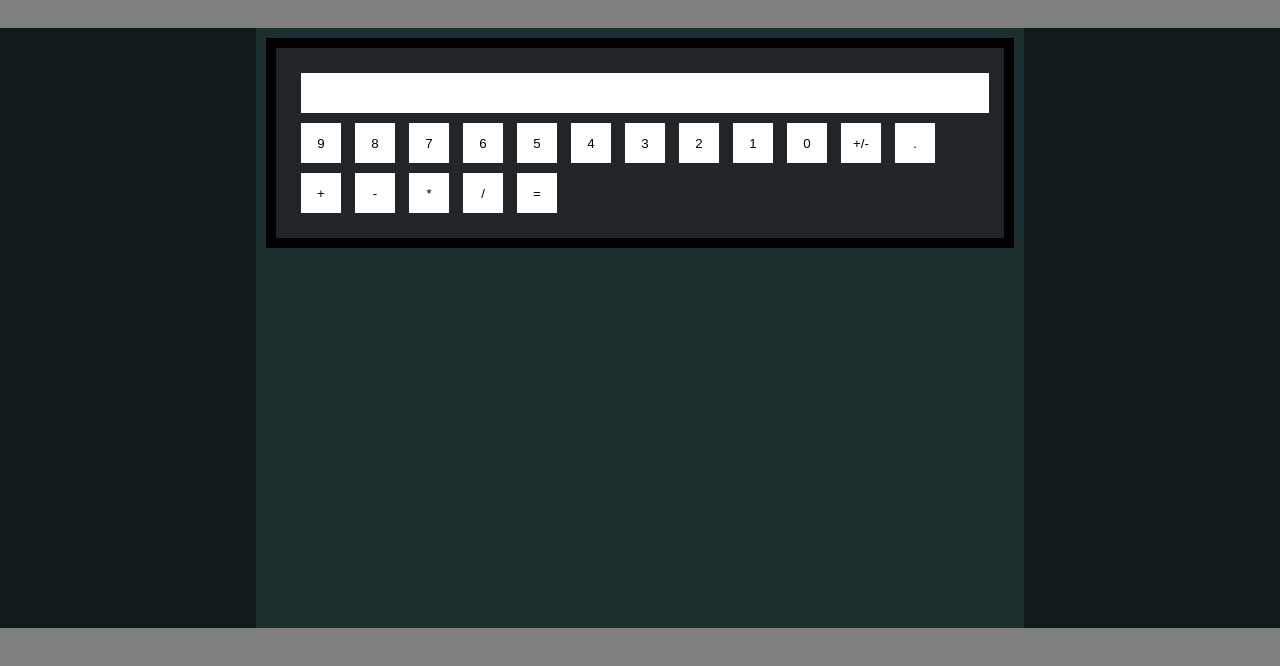
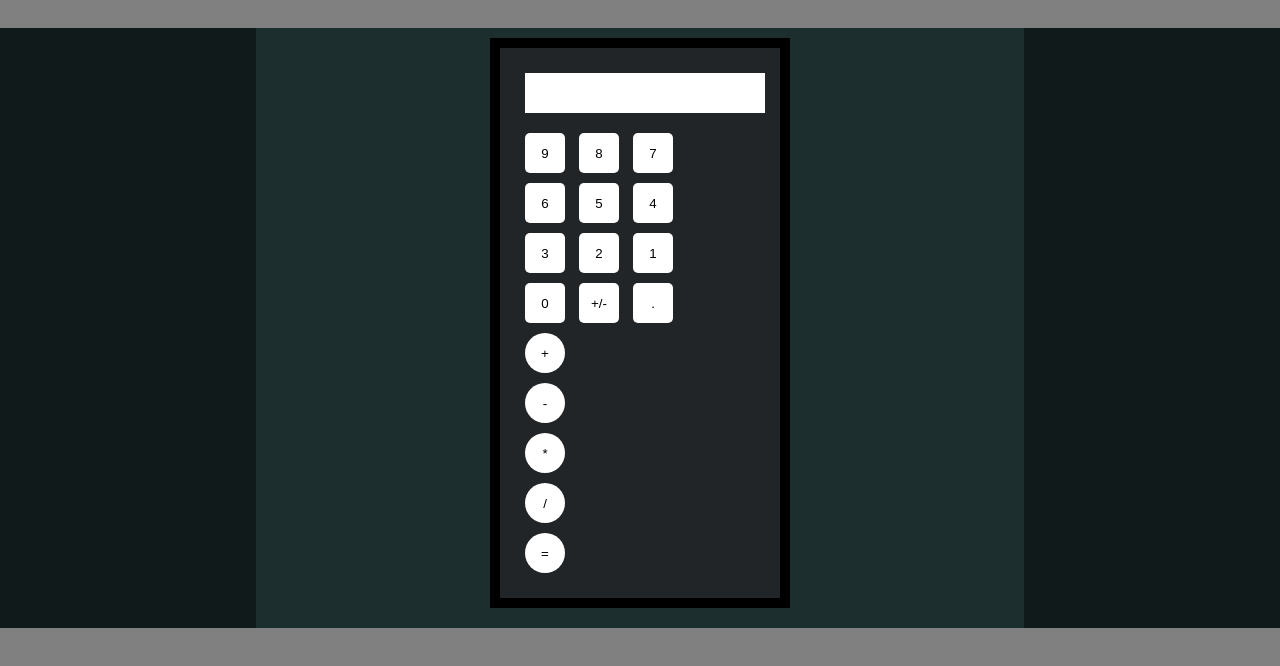
Before and after one commit to rinnegard/calculator, a website: page index.html in a window 1280 px wide. Shown: the part 72-738 px from the top of the page. Drawn offline with Linux system fonts and the light colour scheme.

Commit message:
Added button styling

```diff
--- a/style.css
+++ b/style.css
@@ -42,13 +42,19 @@ header h1{
     border: 10px solid black;
     padding: 20px;
     background: rgb(34, 37, 39);
+    max-width: 300px;
+    margin: 0 auto;
 }
 
 .calculator input {
     width: 100%;
     margin: 5px;
+    margin-bottom: 15px;
     height: 40px;
     border: none;
+    font-size: 1.5rem;
+    text-align: right;
+
 }
 
 .calculator input:focus {
@@ -81,3 +87,19 @@ header h1{
 .calculator button:focus, .calculator input:focus {
     outline-color: rgb(184, 247, 232);;
 }
+
+.digits {
+    width: 80%;
+}
+
+.digits button {
+    border-radius: 5px;
+}
+
+.operators {
+    width: 20%;
+}
+
+.operators button {
+    border-radius: 20px;
+}
```
